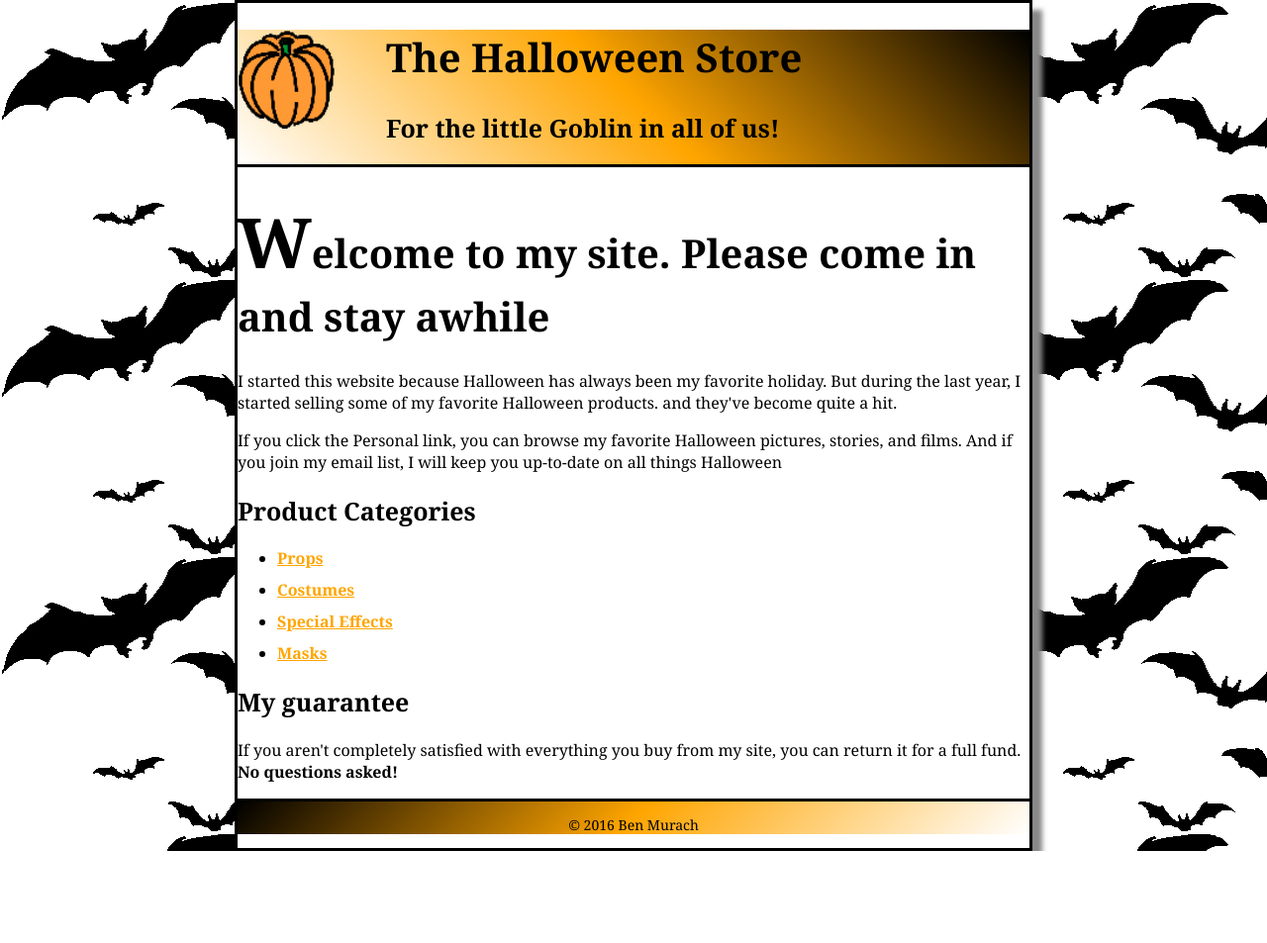
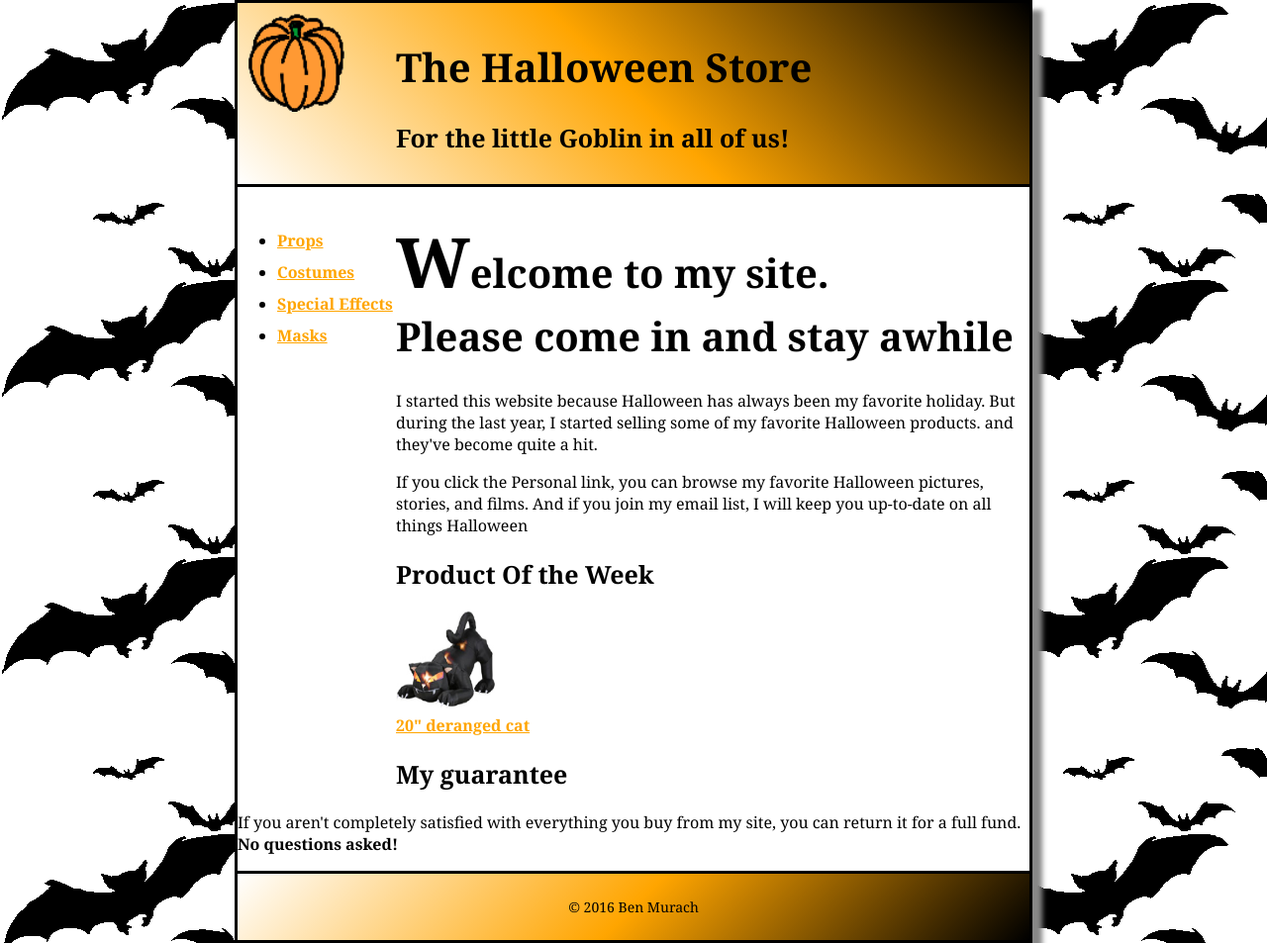
Before and after one commit to StephanieScro/HTMLExerciseFileF16, a plain HTML site: page HTMLClassExerciseF16/web/index.html in a window 1280 px wide. Shown: the whole page at 99% size. Before the commit the page ends 860 px from the top, so only its background shows below. Drawn offline with Linux system fonts and the light colour scheme.

Commit message:
exercise four

```diff
--- a/HTMLClassExerciseF16/web/index.html
+++ b/HTMLClassExerciseF16/web/index.html
@@ -18,15 +18,8 @@
 
      </header>
     <main>
-    <h1>Welcome to my site. Please come in and stay awhile</h1>
 
-        <p>I started this website because Halloween has always been my favorite holiday.
-            But during the last year, I started selling some of my favorite Halloween products. and they've become quite a hit.</p>
-        <p>If you click the Personal link, you can browse my favorite Halloween pictures, stories, and films. And if you join my email list,
-            I will keep you up-to-date on all things Halloween</p>
-        <section>
-        <h2>Product Categories</h2>
-
+          <article>
         <ul>
             <li><a href="/products" title="Halloween Props">Props</a></li>
             <li><a href="/products" title="Halloween Costumes">Costumes</a></li>
@@ -34,13 +27,26 @@
             <li><a href="/products" title="Halloween Masks">Masks</a></li>
 
         </ul>
-        </section>
-         <section>
+
+        </article>
+        <h1>Welcome to my site. <br>Please come in and stay awhile</h1>
+
+        <p>I started this website because Halloween has always been my favorite holiday.
+            But during the last year, I started selling some of my favorite Halloween products. and they've become quite a hit.</p>
+        <p>If you click the Personal link, you can browse my favorite Halloween pictures, stories, and films. And if you join my email list,
+            I will keep you up-to-date on all things Halloween</p>
+
+        <h2>Product Of the Week</h2>
+    <img src ="images/cat1.jpg" alt="cat image" width="100" height="100">
+
+    <br><a href="products/cats.html" title="Cat"> 20" deranged cat</a>
+    <section>
         <h2> My guarantee </h2>
         <p>If you aren't completely satisfied with everything you buy from my site, you can
             return it for a full fund. <b>No questions asked!</b></p>
-  </section>
+         </section>
         </main>
+
                 <footer>
 
         <p>&COPY; 2016 Ben Murach</p>
--- a/HTMLClassExerciseF16/web/styles/main.css
+++ b/HTMLClassExerciseF16/web/styles/main.css
@@ -11,11 +11,25 @@ body {
     box-shadow: 10px 10px 5px #888888;
     border-style: solid;
 
+
 }
+article{
+    height: 550px;
+     float:left;
+     width:160px;
 
+ }
 header{
     border-bottom: solid;
-    background: linear-gradient(45deg, white, orange, black);
+   background: orange;
+  background: -webkit-linear-gradient(45deg, white , orange, black);
+  background: -o-linear-gradient(45deg, white, orange, black);
+  background: -moz-linear-gradient(45deg, white, orange, black);
+  padding: 10px;
+
+}
+footer {
+    clear:both;
 }
 
 h1{
@@ -37,13 +51,13 @@ main h1::first-letter{
 
  }
 
- img {
+ header img {
      float:left;
+
  }
  a{
      color:orange;
      font-weight: bold;
-
 
  }
 
@@ -55,8 +69,12 @@ li{
 }
 
 footer{
-    background: linear-gradient(-45deg, white, orange, black);
     border-top: solid;
+      background: orange;
+  background: -webkit-linear-gradient(-45deg, white , orange, black);
+  background: -o-linear-gradient(-45deg, white, orange, black);
+  background: -moz-linear-gradient(-45deg, white, orange, black);
+  padding: 10px;
 }
 
 footer p{
```
Also changed, not shown: HTMLClassExerciseF16/nbproject/customs.json (added, +8 -0 lines).
